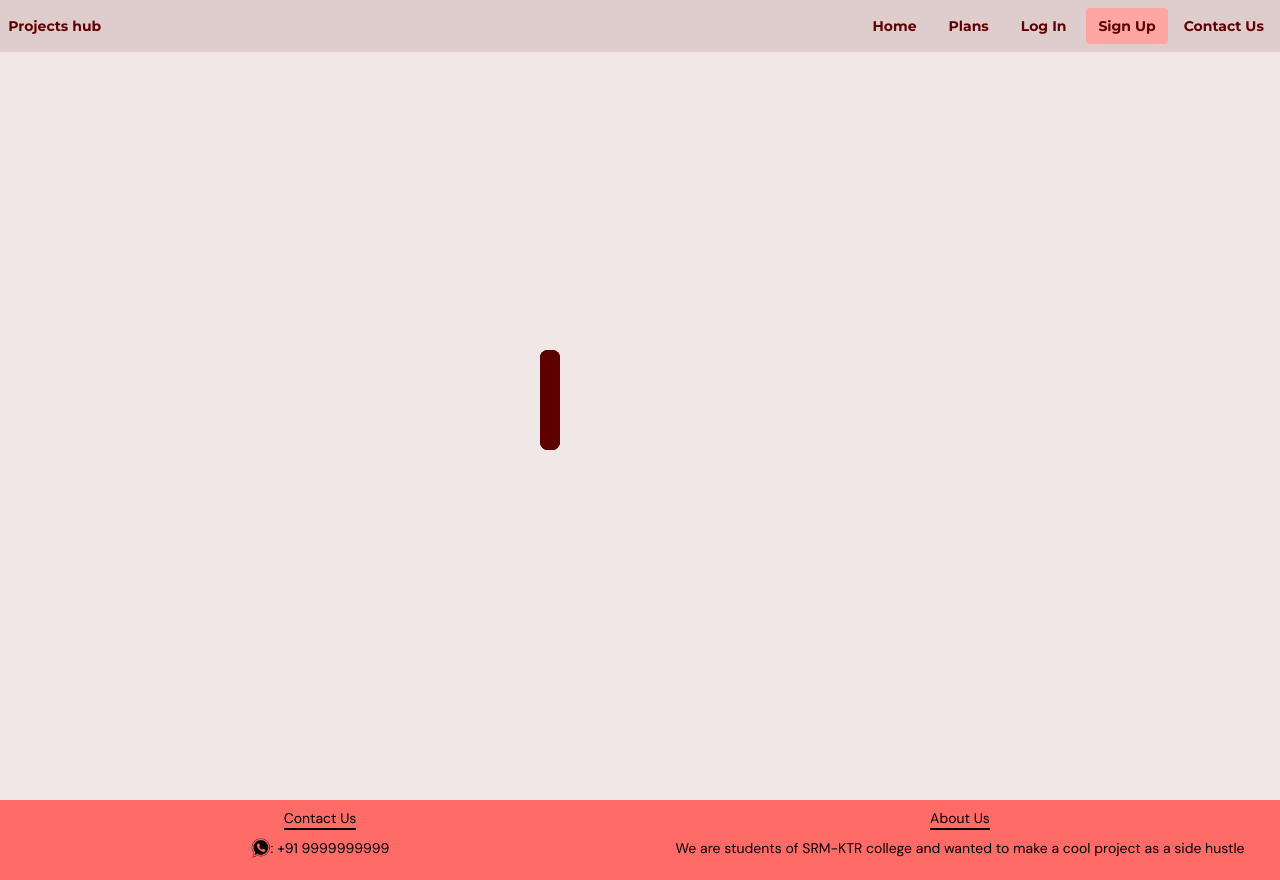
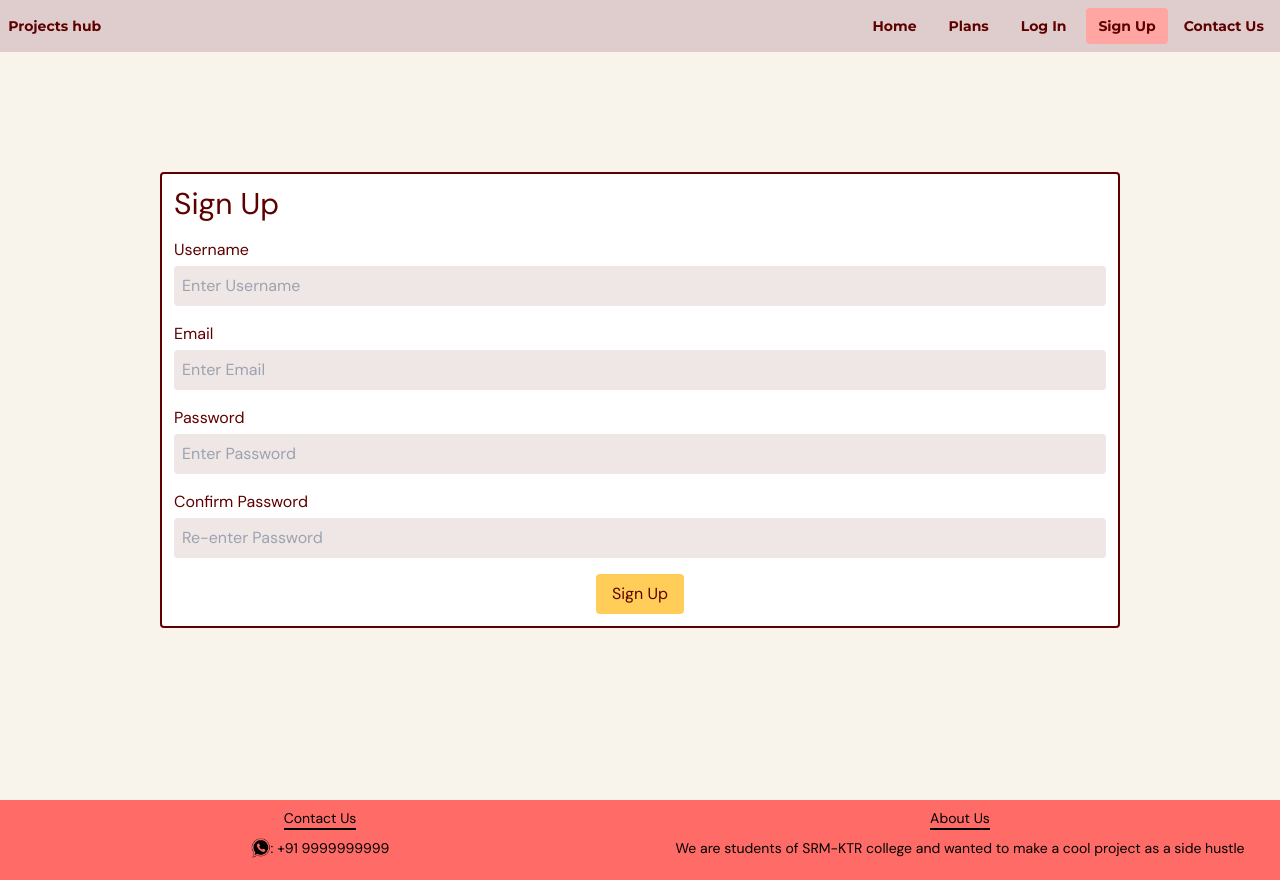
Before and after one commit to Ayush-Singh24/ProjectsHub, a Next.js app: page /signup in a window 1280 px wide. Built offline with nearby package versions, Linux system fonts and the light colour scheme.

Commit message:
made Sign up page and added dashboard page

```diff
--- a/src/pages/components/InputBox.tsx
+++ b/src/pages/components/InputBox.tsx
@@ -17,7 +17,9 @@ export default function InputBox({
       <input
         type={type}
         className="p-2 rounded focus:outline-none bg-gray-50"
-        placeholder={`Enter ${name}`}
+        placeholder={
+          name !== "Confirm Password" ? `Enter ${name}` : "Re-enter Password"
+        }
         onChange={onChange}
         required
       />
--- /dev/null
+++ b/src/pages/dashboard.tsx
@@ -0,0 +1,3 @@
+export default function Dashboard() {
+  return <div>hello</div>;
+}
--- a/src/pages/signup.tsx
+++ b/src/pages/signup.tsx
@@ -1,5 +1,66 @@
+import { useState } from "react";
+import Button from "./components/Button";
+import InputBox from "./components/InputBox";
 import Loader from "./components/Loader";
+import { useRouter } from "next/router";
 
 export default function SignUp() {
-  return <Loader />;
+  const router = useRouter();
+
+  const [username, setUsername] = useState<string>("");
+  const [password, setPassword] = useState<string>("");
+  const [confirmPassword, setConfirmPassword] = useState<string>("");
+  const [email, setEmail] = useState<string>("");
+
+  const handleSignUp = (event: React.FormEvent<HTMLFormElement>) => {
+    event.preventDefault();
+    router.push("/login");
+  };
+
+  return (
+    <section className="bg-gray-20 max-w-[1550px] flex justify-center items-center h-full mx-auto">
+      <form
+        action="submit"
+        className="w-3/4 border-2 border-gray-500 rounded"
+        onSubmit={handleSignUp}
+      >
+        <div className="flex flex-col gap-4 p-3 bg-white rounded">
+          <h2 className="text-3xl">Sign Up</h2>
+          <InputBox
+            name="Username"
+            type="text"
+            value={username}
+            onChange={(event: React.ChangeEvent<HTMLInputElement>) => {
+              setUsername(event.target.value);
+            }}
+          />
+          <InputBox
+            name="Email"
+            type="email"
+            value={email}
+            onChange={(event: React.ChangeEvent<HTMLInputElement>) => {
+              setUsername(event.target.value);
+            }}
+          />
+          <InputBox
+            name="Password"
+            type="password"
+            value={password}
+            onChange={(event: React.ChangeEvent<HTMLInputElement>) =>
+              setPassword(event.target.value)
+            }
+          />
+          <InputBox
+            name="Confirm Password"
+            type="password"
+            value={confirmPassword}
+            onChange={(event: React.ChangeEvent<HTMLInputElement>) =>
+              setPassword(event.target.value)
+            }
+          />
+          <Button text="Sign Up" type="submit" />
+        </div>
+      </form>
+    </section>
+  );
 }
```
